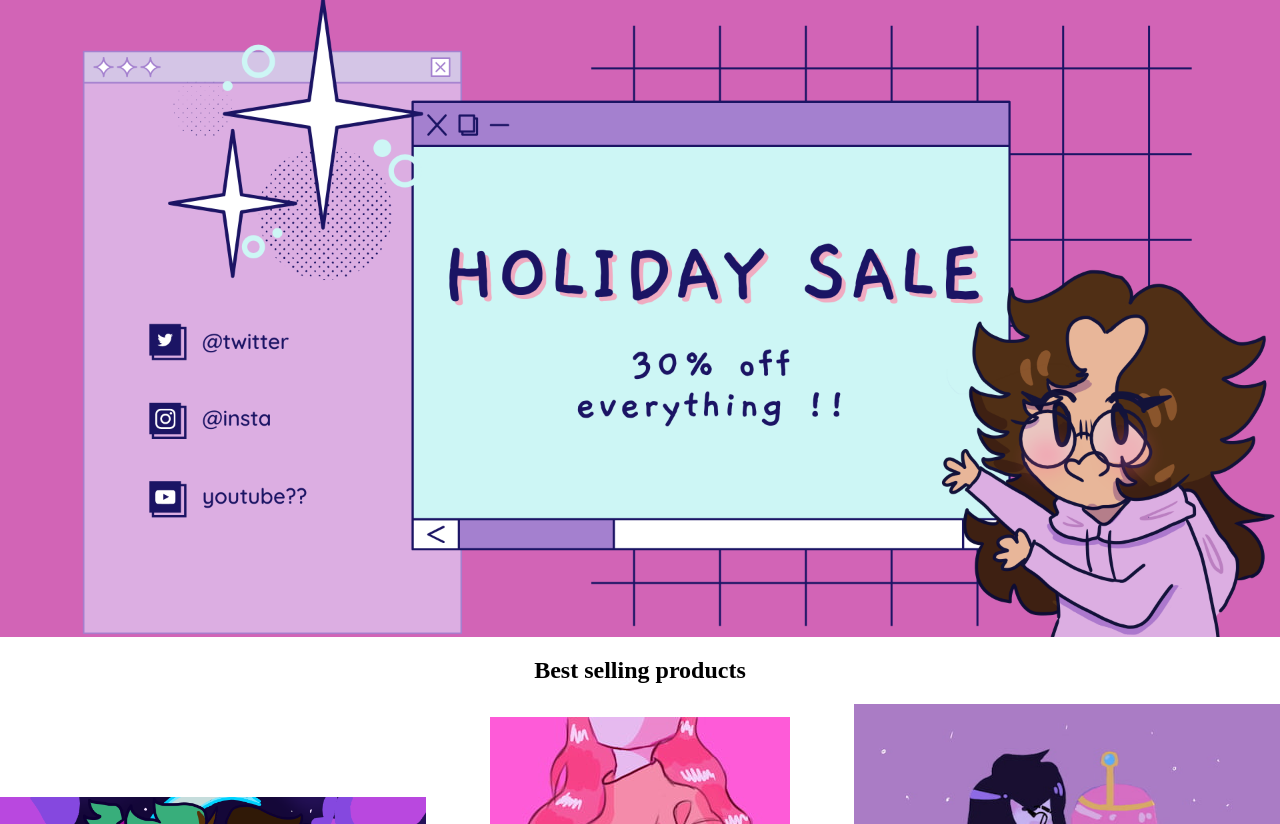
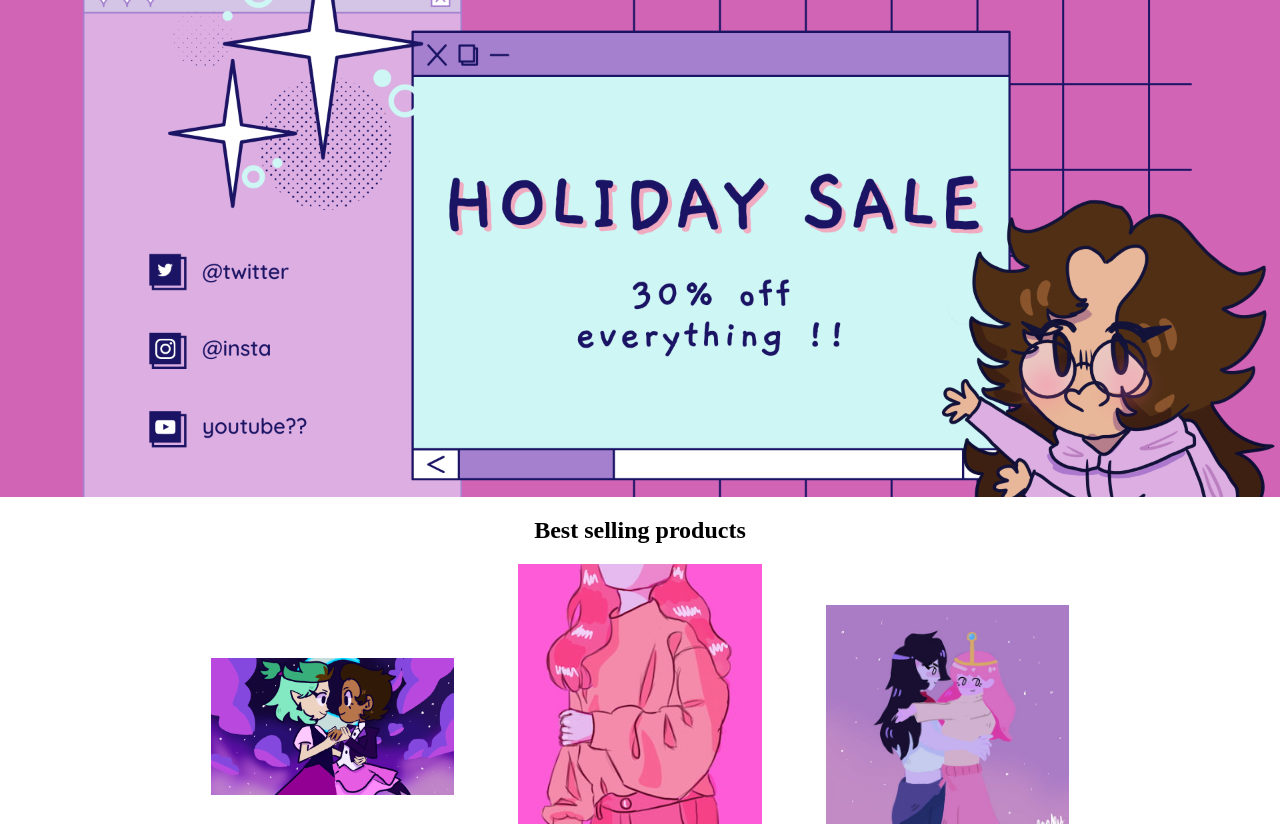
Before and after one commit to jackym0408/ecom, a plain HTML site: page index.html in a window 1280 px wide. Shown: the part 308-1132 px from the top of the page. Drawn offline with Linux system fonts and the light colour scheme.

Commit message:
fixed picture sizes

```diff
--- a/index.html
+++ b/index.html
@@ -29,9 +29,9 @@
    </section>
 
      <section class="featured">
-         <img src="images/gromFinal.png " alt="two girl dancing" >
-         <img src="images/pinkArt2.jpg" alt="pink fashion" id="middleimg">
-         <img src="images/slowdancing2.jpg " alt="two girl dancing again" >
+         <img class="featImg" src="images/gromFinal.png " alt="two girl dancing" >
+         <img class="featImg" src="images/pinkArt2.jpg" alt="pink fashion" id="middleimg">
+         <img class="featImg" src="images/slowdancing2.jpg " alt="two girl dancing again" >
      </section>
 
      <footer>
--- a/style.css
+++ b/style.css
@@ -34,12 +34,24 @@
     object-fit: contain;
   }
 
+
   .header_container{
+    background-image:url(images/heroFinal.png);
+    height: 500px;
+    background-position: center;
+    background-repeat: no-repeat;
+    background-size: cover;
     position: relative;
+    max-width: 100%;
+    overflow: hidden;
+
+
+    /* position: relative;
     height: 80vh;
     overflow: hidden;
     background: url(images/heroFinal.png) no-repeat center;
     background-size: cover;
+    max-width: 100%; */
   }
 
   h1{
@@ -57,8 +69,8 @@
       align-items: center;
       padding: 0 2em 0 2em;
       margin-bottom: 2em;
-      /* max-width: 100%;
-      width: 100%; */
+      max-width: 100%;
+      /*width: 100%; */
   }
 
 .middleimg{
@@ -66,10 +78,13 @@
 }
 
   .featured img{
-    width: 35%;
+    width: 25%;
+    max-width: 20%;
     height: auto;
-    margin: 0 2em 0 2em;
+    padding: 0 1em 0 1em ;
+    margin: 0 1em 0 1em;
   }
+
 
   .fa {
     padding: 15px;
```
Also changed, not shown: contact.html (+14 -1 lines), 1 other file.
